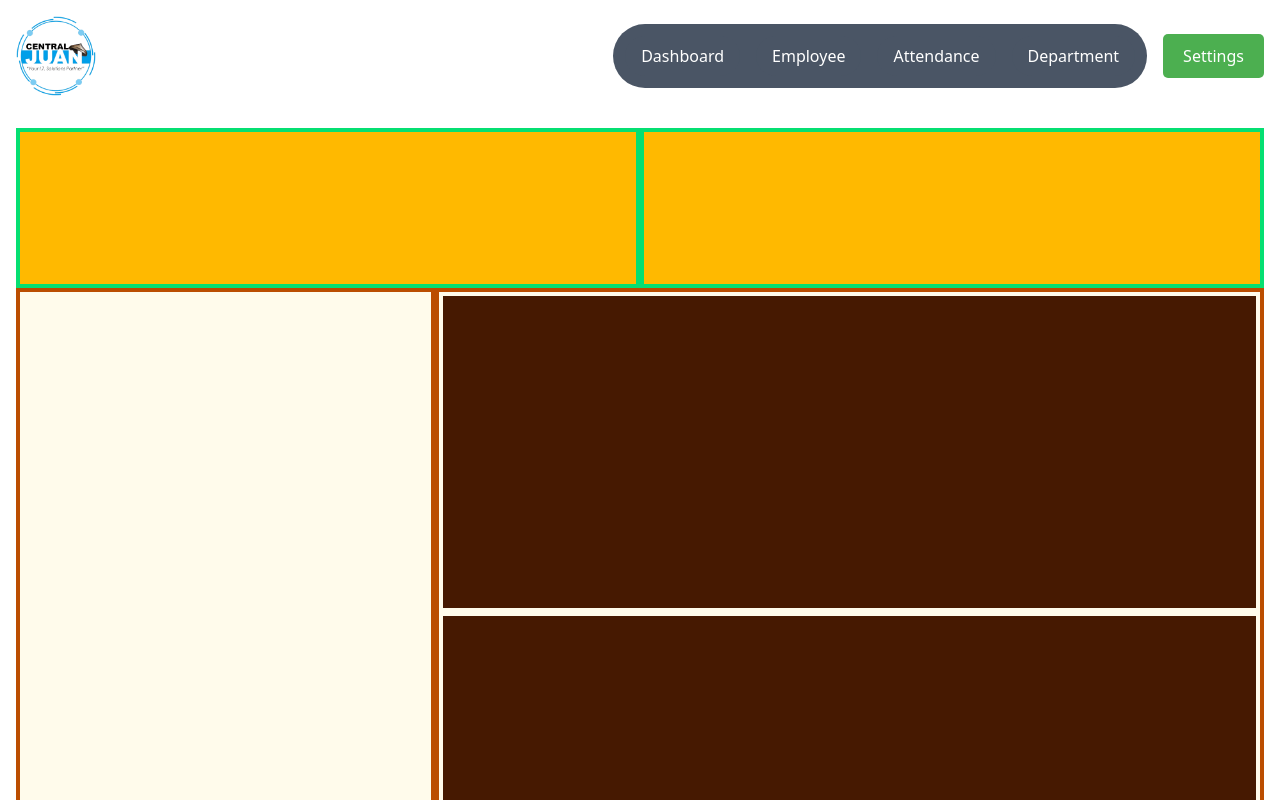
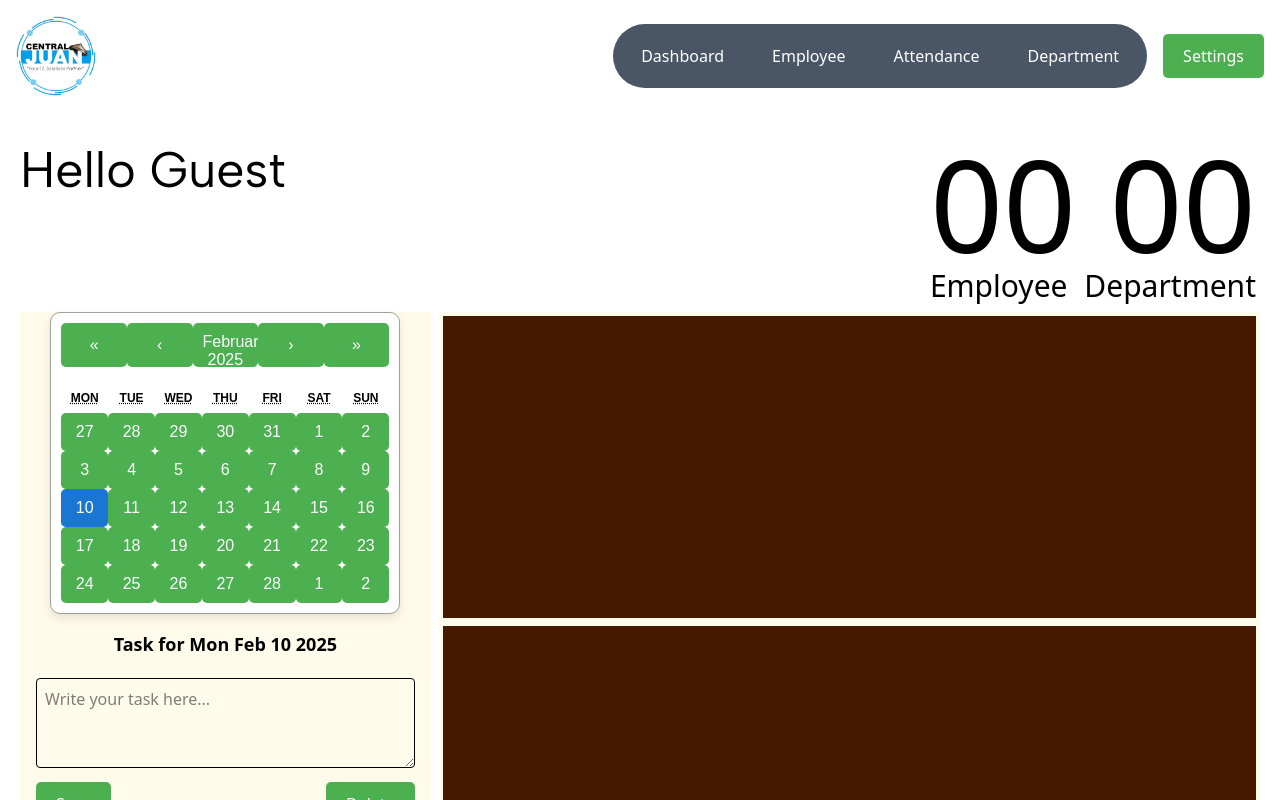
Before and after one commit to Ragheil/central_juan, a React (Vite) app: page / in a window 1280 px wide. Built offline with nearby package versions, Linux system fonts and the light colour scheme; no server answers.

Commit message:
update dashboard

```diff
--- a/Styles/dashboard/dashboard.css
+++ b/Styles/dashboard/dashboard.css
@@ -1 +1,47 @@
 @import "tailwindcss";
+
+@import url('https://fonts.googleapis.com/css2?family=Inter:wght@400;600&display=swap');
+
+/* General Calendar Styles */
+.react-calendar {
+  background-color: #fff;
+  border-radius: 10px;
+  padding: 10px;
+  border: none;
+  box-shadow: 0px 4px 10px rgba(0, 0, 0, 0.1);
+  font-family: 'Inter', sans-serif;
+}
+
+/* Calendar tile (each date box) */
+.react-calendar__tile {
+  border-radius: 8px;
+  padding: 10px;
+  transition: background 0.3s ease;
+}
+
+/* Hover effect */
+.react-calendar__tile:hover {
+  background-color: #ffcc80;
+  color: white;
+}
+
+/* Highlight the selected date */
+.react-calendar__tile--active {
+  background-color: #ff9800 !important;
+  color: white !important;
+  font-weight: bold;
+}
+
+/* Highlight today's date */
+.react-calendar__tile--now {
+  background-color: #1976d2 !important;
+  color: white !important;
+  font-weight: bold;
+}
+
+/* Custom task-highlighted date */
+.task-date {
+  background-color: #4caf50 !important;
+  color: white !important;
+  font-weight: bold;
+}
--- a/index.html
+++ b/index.html
@@ -3,6 +3,7 @@
   <head>
     <meta charset="UTF-8" />
     <link rel="icon" type="image/svg+xml" href="../src/assets/cjrb.png" />
+    <link href="https://fonts.googleapis.com/css2?family=Albert+Sans:wght@400;700&display=swap" rel="stylesheet">
     <meta name="viewport" content="width=device-width, initial-scale=1.0" />
     <title>Center Juan</title>
   </head>
--- a/package.json
+++ b/package.json
@@ -20,6 +20,7 @@
     "mysql": "^2.18.1",
     "path": "^0.12.7",
     "react": "^18.3.1",
+    "react-calendar": "^5.1.0",
     "react-dom": "^18.3.1",
     "react-modal": "^3.16.3",
     "react-router-dom": "^7.1.5",
--- a/src/components/dashboard/dashboard.jsx
+++ b/src/components/dashboard/dashboard.jsx
@@ -1,124 +1,156 @@
-import { useEffect, useState } from 'react';
-import { useSession } from '../../context/SessionContext';
-import { useNavigate, } from 'react-router-dom';
-import '../../../Styles/dashboard/dashboard.css';
+import { useEffect, useState } from "react";
+import { useSession } from "../../context/SessionContext";
+import { useNavigate } from "react-router-dom";
+import "../../../Styles/dashboard/dashboard.css";
+import Calendar from "react-calendar";
+import "react-calendar/dist/Calendar.css"; // Default CSS for the calendar
 
 function Dashboard() {
-  const { user, } = useSession();
+  const { user } = useSession();
   const navigate = useNavigate();
   const [employeeCount, setEmployeeCount] = useState(0);
   const [departmentCount, setDepartmentCount] = useState(0);
+  const [date, setDate] = useState(new Date()); // Selected date
+  const [tasks, setTasks] = useState({}); // Object to store tasks per date
+  const [note, setNote] = useState(""); // Input field note
 
   useEffect(() => {
     const fetchCounts = async () => {
       try {
         // Fetch employee count
         const employeeResponse = await fetch(
-          'http://10.0.254.104/central_juan/backend/employeesSide/employees.php?count=true'
+          "http://10.0.254.104/central_juan/backend/employeesSide/employees.php?count=true"
         );
         if (employeeResponse.ok) {
           const data = await employeeResponse.json();
-          console.log('Employee Count Data:', data); // Log the response
           setEmployeeCount(data.total_count);
         } else {
-          console.error('Failed to fetch employee count');
+          console.error("Failed to fetch employee count");
         }
 
         // Fetch department count
         const departmentResponse = await fetch(
-          'http://10.0.254.104/central_juan/backend/departments/department.php?count=true'
+          "http://10.0.254.104/central_juan/backend/departments/department.php?count=true"
         );
         if (departmentResponse.ok) {
           const departmentData = await departmentResponse.json();
-          console.log('Department Count Data:', departmentData); // Log the response
-          setDepartmentCount(departmentData.total_departments); // Update this line
+          setDepartmentCount(departmentData.total_departments);
         } else {
-          console.error('Failed to fetch department count');
+          console.error("Failed to fetch department count");
         }
       } catch (error) {
-        console.error('Error fetching counts:', error);
+        console.error("Error fetching counts:", error);
       }
     };
 
     fetchCounts();
+    loadTasks(); // Load tasks from local storage
   }, []);
 
+  // Function to handle date change
+  const handleDateChange = (newDate) => {
+    setDate(newDate);
+    setNote(tasks[newDate.toDateString()] || ""); // Load note for selected date
+  };
+
+  // Load tasks from local storage
+  const loadTasks = () => {
+    const savedTasks = JSON.parse(localStorage.getItem("tasks")) || {};
+    setTasks(savedTasks);
+  };
+
+  // Save task to local storage
+  const saveTask = () => {
+    const updatedTasks = { ...tasks, [date.toDateString()]: note };
+    setTasks(updatedTasks);
+    localStorage.setItem("tasks", JSON.stringify(updatedTasks));
+  };
+
+  // Delete task for selected date
+  const deleteTask = () => {
+    const updatedTasks = { ...tasks };
+    delete updatedTasks[date.toDateString()];
+    setTasks(updatedTasks);
+    setNote(""); // Clear input field
+    localStorage.setItem("tasks", JSON.stringify(updatedTasks));
+  };
 
   return (
-    <div className='main_dashboard flex flex-col h-screen w-full bg-amber-700'>
-      <div className='dashboard_head flex flex-1 flex-row bg-green-400'>
-        <div className='left_head flex flex-1 m-1 w-full bg-amber-400'>
+    <div className="main_dashboard flex flex-col h-screen w-full">
+      <div className="dashboard_head flex flex-1 flex-row">
+        <div className="left_head flex flex-3 m-1 w-full">
+          <p className="font-[Albert_Sans] text-[50px]">
+            Hello{" "}
+            <span
+              className={` ${
+                user?.role === "Admin" ? "font-bold" : "font-normal"
+              }`}
+            >
+              {user?.role === "Admin" ? "Admin" : user?.role || "Guest"}
+            </span>
+          </p>
+        </div>
+        <div className="right_head flex flex-1 flex-row m-1 w-full justify-end items-center">
+          <div className="Employee_count flex-col flex flex-1 justify-end h-full m-1">
+            <div className="text-9xl flex justify-end">
+              {(employeeCount ?? 0).toString().padStart(2, "0")}
+            </div>
+            <p className="text-3xl">Employee</p>
+          </div>
 
-        </div>
-        <div className='right_head flex flex-1 m-1 w-full bg-amber-400'>
-
+          <div className="deparment_count flex-col flex flex-1 justify-end h-full m-1">
+            <div className="text-9xl flex justify-end">
+              {(departmentCount ?? 0).toString().padStart(2, "0")}
+            </div>
+            <p className="text-3xl">Department</p>
+          </div>
         </div>
       </div>
-      <div className='dashboard_content flex-row flex flex-4'>
-        <div className='date_task_right flex flex-1 m-1 w-full h-full bg-amber-50'>
-
-        </div>
-        <div className='left_container flex flex-2 m-1 w-full h-full bg-amber-50'>
-          <div className='right_container flex w-full h-full flex-col'>
-            <div className='top_container flex flex-1 m-1 bg-amber-950'>
-
-            </div>
-            <div className='low_container flex flex-1 m-1 bg-amber-950'>
-
+      <div className="dashboard_content flex-row flex flex-4">
+        <div className="date_task_right flex flex-col flex-1 m-1 w-full h-full bg-amber-50">
+          <div className="callendar_container flex justify-center ">
+            <Calendar
+              onChange={handleDateChange}
+              value={date}
+              className="react-calendar"
+              tileClassName={({ date }) =>
+                tasks[date.toDateString()] ? "task-date" : ""
+              }
+            />
+          </div>
+          <div className="task_note_container  p-4">
+            <h2 className="text-lg font-bold">Task for {date.toDateString()}</h2>
+            <textarea
+              className="w-full p-2 border rounded"
+              rows="3"
+              placeholder="Write your task here..."
+              value={note}
+              onChange={(e) => setNote(e.target.value)}
+            />
+            <div className="flex justify-between mt-2">
+              <button
+                className="bg-blue-500 text-white px-4 py-2 rounded"
+                onClick={saveTask}
+              >
+                Save
+              </button>
+              <button
+                className="bg-red-500 text-white px-4 py-2 rounded"
+                onClick={deleteTask}
+              >
+                Delete
+              </button>
             </div>
           </div>
-
+        </div>
+        <div className="left_container flex flex-2 m-1 w-full h-full bg-amber-50">
+          <div className="right_container flex w-full h-full flex-col">
+            <div className="top_container flex flex-1 m-1 bg-amber-950"></div>
+            <div className="low_container flex flex-1 m-1 bg-amber-950"></div>
+          </div>
         </div>
       </div>
     </div>
-    // <div className="dashboard-container flex h-screen justify-center items-center bg-gray-100">
-
-
-    //   {/* Main Dashboard Content */}
-    //   <div className="flex flex-col justify-center items-center gap-5">
-
-    //     {/* Dashboard Content */}
-    //     <div className="flex justify-center items-center  bg-gray-100 space-x-8">
-    //       <div
-    //         className="bg-white p-8 rounded-2xl shadow-lg cursor-pointer hover:bg-gray-50"
-    //         onClick={() => navigate('/employees', { state: { user } })}
-    //       >
-    //         <p className="text-lg font-semibold text-center">
-    //           Total Employees: {employeeCount}
-    //         </p>
-    //       </div>
-
-    //       <div
-    //         className="bg-white p-8 rounded-2xl shadow-lg cursor-pointer hover:bg-gray-50"
-    //         onClick={() => navigate('/department', { state: { user } })}
-    //       >
-    //         <p className="text-lg font-semibold text-center">
-    //           Total Departments: {departmentCount}
-    //         </p>
-    //       </div>
-
-    //     </div>
-    //     <div className="flex">
-    //     <div
-    //         className="bg-white p-8 rounded-2xl shadow-lg cursor-pointer hover:bg-gray-50"
-    //         onClick={() => navigate('/employees', { state: { user } })}
-    //       >
-    //         <p className="text-lg font-semibold text-center">
-    //           Total Employees: {employeeCount}
-    //         </p>
-    //       </div>
-
-    //       <div
-    //         className="bg-white p-8 rounded-2xl shadow-lg cursor-pointer hover:bg-gray-50"
-    //         onClick={() => navigate('/department', { state: { user } })}
-    //       >
-    //         <p className="text-lg font-semibold text-center">
-    //           Total Departments: {departmentCount}
-    //         </p>
-    //       </div>
-    //     </div>
-    //   </div>
-    // </div>
   );
 }
 
```
Also changed, not shown: 1 other file (tests, documents, lock files or other folders).
